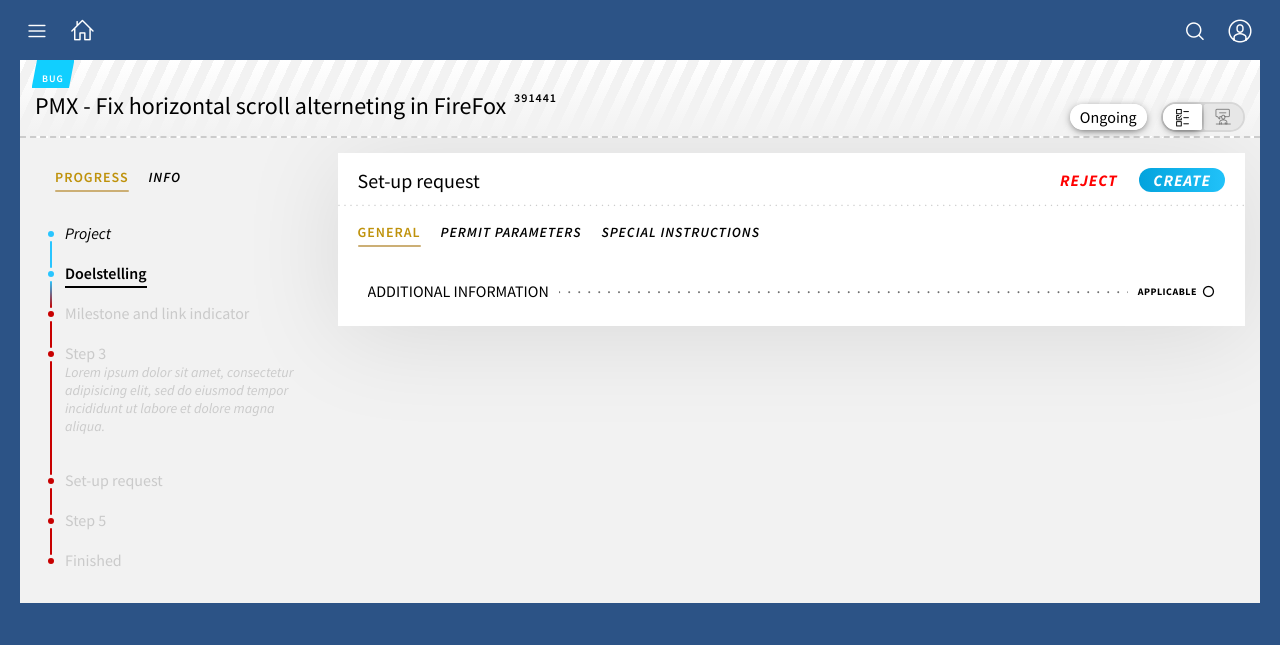
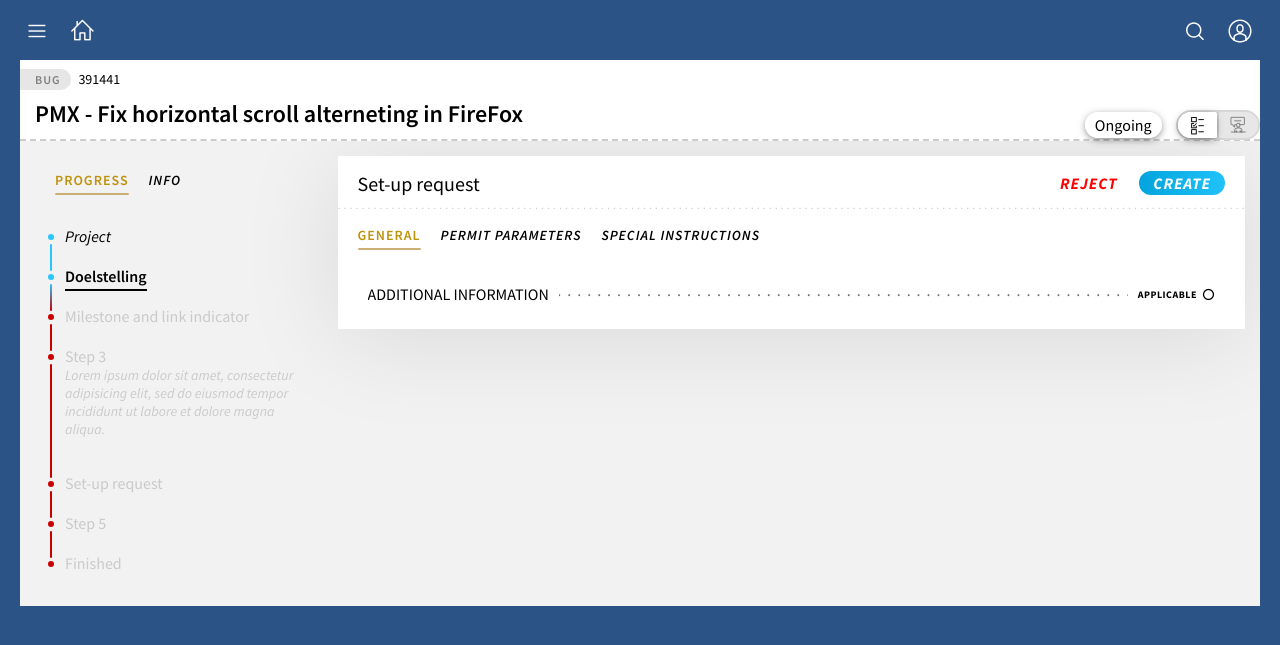
Before and after one commit to lordblendi/tracker-mockup, a Jekyll site: the page built from index.md, in a window 1280 px wide. Shown: the top 645 px of the page. Built offline with Jekyll 4.4.1, drawn with Linux system fonts in a browser that asks for light colours; nearby versions of some CDN libraries; comment, search, counter and statistics services are not loaded.

Commit message:
update item header

```diff
--- a/_includes/blocks/item-header.html
+++ b/_includes/blocks/item-header.html
@@ -1,9 +1,10 @@
 <header class="item-header">
-  <div class="item-header__type">
-    <span>Bug</span>
+  <div class="item-header__meta">
+    <span class="item-header__type item-header__type--bug">Bug</span>
+    <span class="item-header__id">391441</span>
   </div>
 
-  <h2 class="item-header__title">PMX - Fix horizontal scroll alterneting in FireFox <span class="item-header__id">391441</span></h2>
+  <h2 class="item-header__title">PMX - Fix horizontal scroll alterneting in FireFox</h2>
 
   <div class="item-header__actions">
     <div class="pmx-selector">
--- a/pages/pmx-item-detail.html
+++ b/pages/pmx-item-detail.html
@@ -20,7 +20,7 @@ permalink: /pmx-detail
       {% include blocks/app-header.html %}
     </header>
 
-    {% include blocks/old-pmx-tabline.html %}
+    {% include blocks/breadcrumbs.html %}
 
     {% include blocks/old-pmx-item-detail.html %}
   </main>
--- a/sass/app.scss
+++ b/sass/app.scss
@@ -39,7 +39,7 @@ body.page-Filter,
 body.page-Tag-picker {
   position: relative;
   background-color: #FFF;
-  margin: 50px 5px 5px 50px;
+  margin: 50px 25%;
 }
 
 
--- a/sass/blocks/item-header.scss
+++ b/sass/blocks/item-header.scss
@@ -8,37 +8,65 @@
 
   &-header {
     position: relative;
-    padding: 30px 15px 15px;
     background-color: #FFF;
     border-bottom: 2px dashed #CCC;
 
+    &__meta {
+      position: relative;
+      padding: 10px 0;
+    }
+
     &__type {
-      position: absolute;
-      top: 0;
-      left: 0;
-      width: 100%;
-      z-index: 1;
+      &--meeting {
+        position: relative;
+        display: inline-block;
+        background-color: #bf920b;
+        color: #FFF;
+        text-transform: uppercase;
+        font-size: 10px;
+        font-weight: 700;
+        padding: 1px 5px 1px 15px;
+        margin: 8px 0 0;
+      }
+
+      &--bug {
+        background-color: #e6e6e6;
+        padding: 3px 10px 3px 15px;
+        border-radius: 0 10px 10px 0;
+        margin: 8px 0 0 0;
+        font-size: 12px;
+        font-style: normal;
+        font-weight: 600;
+        letter-spacing: 1px;
+        text-transform: uppercase;
+        color: #808080;
+      }
+
+      &--story {
+        position: relative;
+        display: inline-block;
+        background-color: #11cfff;
+        color: #FFF;
+        text-transform: uppercase;
+        font-size: 10px;
+        font-weight: 600;
+        padding: 12px 5px 3px;
+        margin: 0 0 0 17px;
+        letter-spacing: 1px;
+      }
+    }
+
+    &__id {
+      margin: 0 5px;
     }
 
     &__title {
       position: relative;
       display: inline-block;
-      font-weight: 400;
+      font-weight: 600;
       font-size: 24px;
       color: #000;
-    }
-
-    &__id {
-      position: relative;
-      display: inline-block;
-      font-size: 12px;
-      border-radius: 15px;
-      top: -12px;
-      left: 1px;
-      letter-spacing: 1px;
-      line-height: 1;
-      font-weight: 600;
-      padding: 0 2px;
+      padding: 0 15px 10px 15px;
     }
 
     &__actions {
@@ -50,127 +78,4 @@
       }
     }
   }
-
-  &--meeting {
-    .item-header {
-      &__type {
-        border-top: 2px dashed #2C5386;
-
-        span {
-          position: relative;
-          display: inline-block;
-          background-color: #bf920b;
-          color: #FFF;
-          text-transform: uppercase;
-          font-size: 10px;
-          font-weight: 700;
-          padding: 1px 5px 1px 15px;
-          margin: 8px 0 0;
-
-          &::after {
-            content: '';
-            position: absolute;
-            top: 0;
-            right: -6px;
-            border-top: 7px solid #bf920b;
-            border-right: 6px solid transparent;
-            border-bottom: 8px solid #bf920b;
-          }
-        }
-      }
-    }
-  }
-
-  &--bug {
-    .item-header {
-      border-bottom: 2px dashed #2C5386;
-
-      &::before,
-      &::after {
-        content: '';
-        position: absolute;
-        bottom: -6px;
-        width: 10px;
-        height: 10px;
-        border-radius: 100%;
-        background-color: #2C5386;
-      }
-
-      &::before {
-        left: -5px;
-      }
-
-      &::after {
-        right: -5px;
-      }
-
-      &__type {
-        span {
-          position: relative;
-          display: inline-block;
-          background-color: #bf920b;
-          color: #FFF;
-          text-transform: uppercase;
-          font-size: 10px;
-          font-weight: 700;
-          padding: 1px 10px 1px 15px;
-          border-radius: 0 10px 10px 0;
-          margin: 8px 0 0 0;
-        }
-      }
-    }
-  }
-
-  &--story {
-    .item-header {
-      background: repeating-linear-gradient( -65deg, #f2f2f2, #f2f2f2 10px, #fff 10px, #fff 20px );
-
-      &::before {
-        content: '';
-        position: absolute;
-        width: 100%;
-        height: 100%;
-        top: 0;
-        left: 0;
-        background: linear-gradient(to bottom, rgba(255,255,255,0) 0%,rgba(242,242,242,1) 100%);
-      }
-
-      &__type {
-        span {
-          position: relative;
-          display: inline-block;
-          background-color: #11cfff;
-          color: #FFF;
-          text-transform: uppercase;
-          font-size: 10px;
-          font-weight: 600;
-          padding: 12px 5px 3px;
-          margin: 0 0 0 17px;
-          letter-spacing: 1px;
-
-          &::before,
-          &::after {
-            content: '';
-            position: absolute;
-            top: 0;
-            height: 100%;
-          }
-
-          &::before {
-            left: -5px;
-            border-right: 5px solid #11cfff;
-            border-top: 26px solid transparent;
-            box-shadow: 2px 0 0 0 #11cfff;
-          }
-
-          &::after {
-            right: -5px;
-            border-left: 5px solid #11cfff;
-            border-bottom: 26px solid transparent;
-            box-shadow: -2px 0 0 0 #11cfff;
-          }
-        }
-      }
-    }
-  }
 }
--- a/sass/components/breadcrumbs.scss
+++ b/sass/components/breadcrumbs.scss
@@ -3,33 +3,23 @@
 
 .breadcrumbs {
   position: relative;
-  padding: 10px 20px;
-  transition: all .3s ease-in-out;
-  color: #FFF;
-  opacity: .35;
+  padding: 10px;
+  margin: 0 20px;
+  background-color: #D9D9D9;
 
 	&:hover {
-	   opacity: 1;
-
-     .pmx-link {
-       opacity: .75;
-
-       &:hover {
-         opacity: 1;
-       }
-     }
+    .breadcrumbs__item {
+	    opacity: 1;
+    }
 	}
-
-  &--active {
-    opacity: 1;
-  }
-
 
 	&__item {
 	  position: relative;
 	  display: inline-block;
     line-height: 35px;
     margin: 0 20px 0 0;
+    transition: all .3s ease-in-out;
+    opacity: .5;
 
     &::after {
       content: 'ܐ';
--- a/sass/components/multiSelector.scss
+++ b/sass/components/multiSelector.scss
@@ -27,6 +27,7 @@
       left: auto;
       right: 0;
       margin-top: -50px;
+      width: auto;
     }
 
     &-semsearch {
--- a/sass/components/pmx-selector.scss
+++ b/sass/components/pmx-selector.scss
@@ -45,6 +45,7 @@
     overflow: hidden;
     text-overflow: ellipsis;
 
+    font-family: 'tenforce', sans-serif;
     font-size: 12px;
     font-style: normal;
     font-weight: 600;
```
